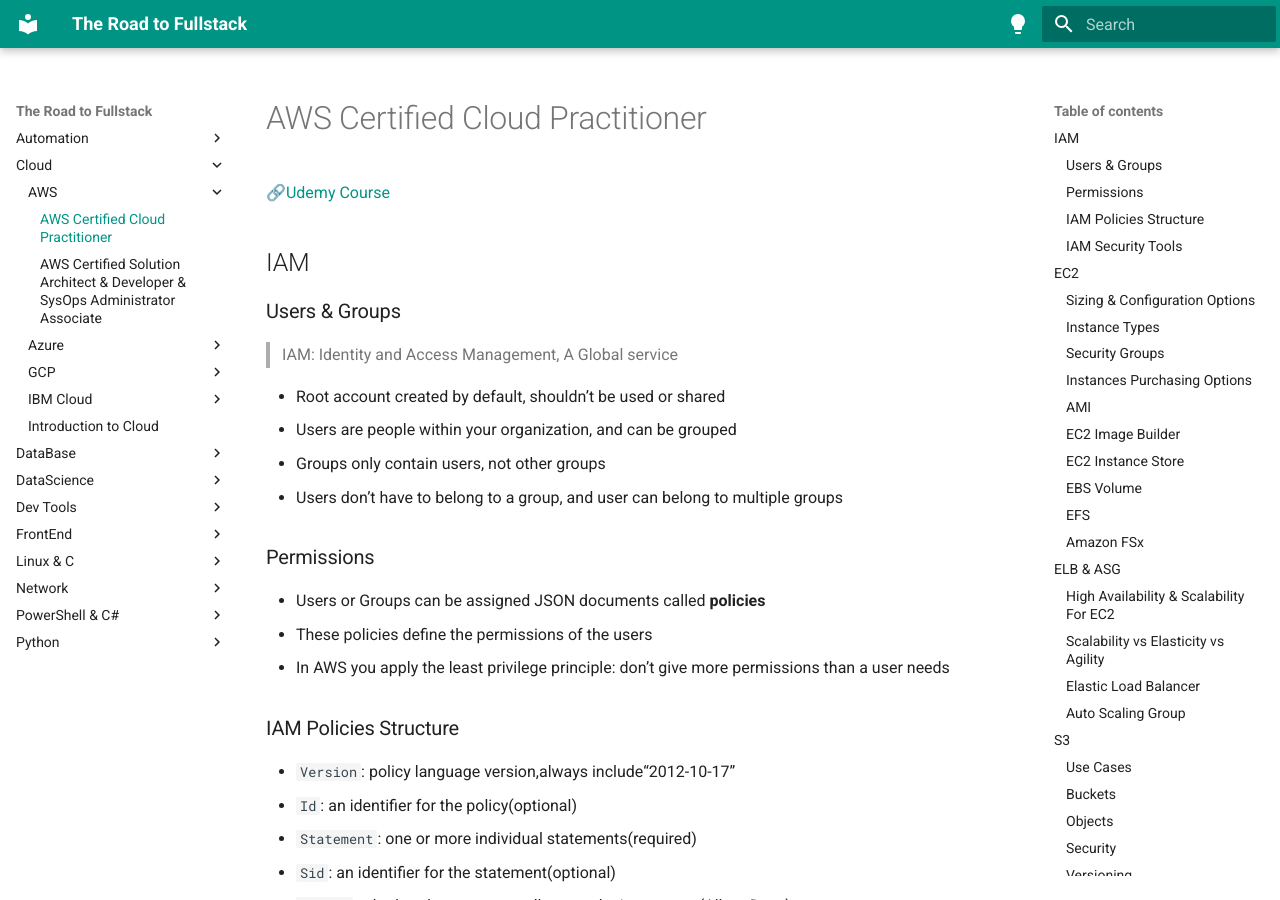
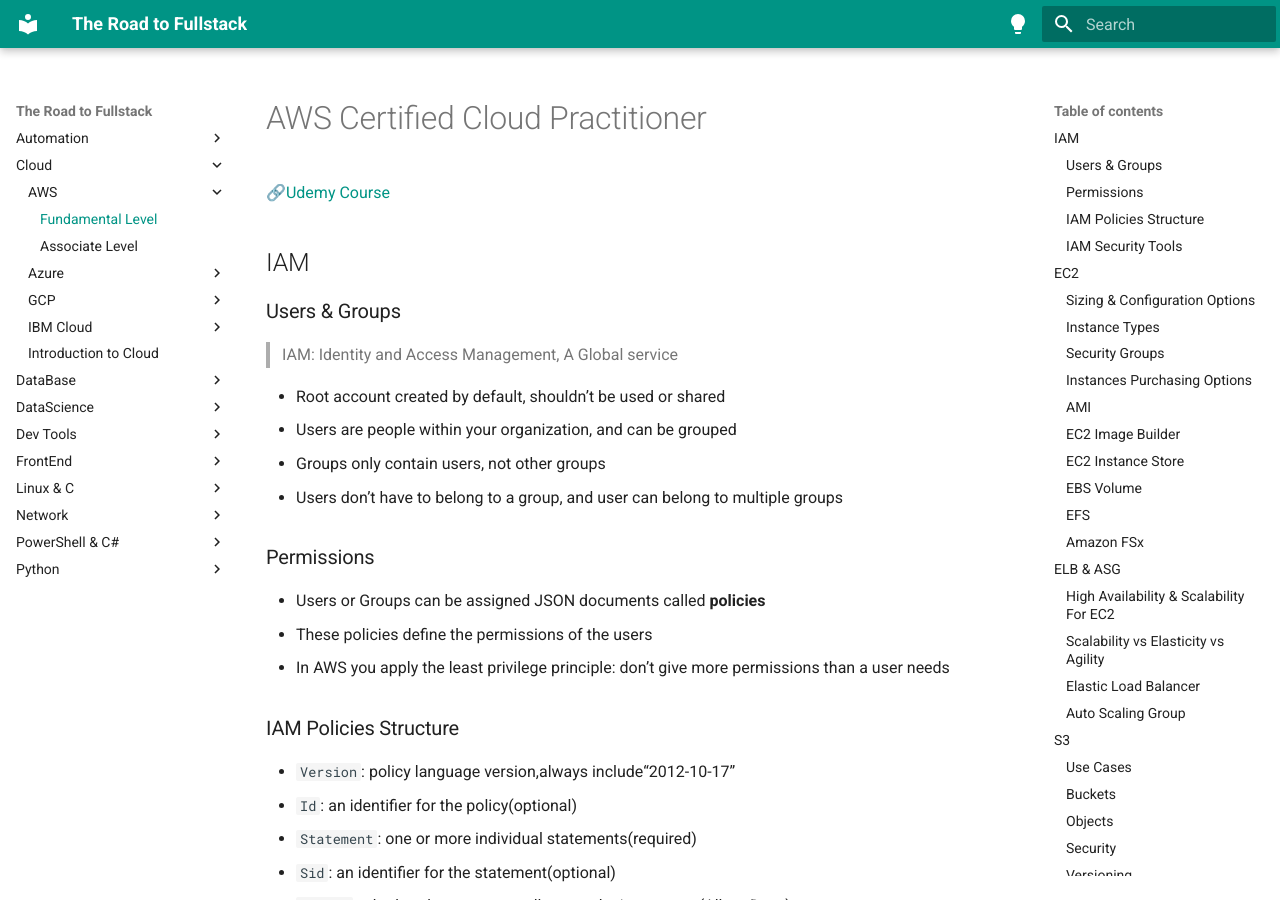
Before and after one commit to Zhongfu-Mao/The-Road-To-Fullstack, an MkDocs documentation site: the page built from docs/Cloud/AWS/Certified Cloud Practitioner.md, in a window 1280 px wide and 900 px high. Built offline with MkDocs 1.6.1 and Material for MkDocs 9.7.7, drawn with Linux system fonts in a browser that asks for light colours; comment, search, counter and statistics services are not loaded.

Commit message:
🚚 move: 重命名AWS目录中的显示名称

```diff
--- a/mkdocs.yml
+++ b/mkdocs.yml
@@ -11,8 +11,8 @@
       - Automation/Test/UnitTest.md
   - Cloud:
     - AWS:
-      - Cloud/AWS/Certified Cloud Practitioner.md
-      - Cloud/AWS/Associate Level.md
+      - Fundamental Level: Cloud/AWS/Certified Cloud Practitioner.md
+      - Associate Level: Cloud/AWS/Associate Level.md
     - Azure:
       - Cloud/Azure/DP-900.md
       - Cloud/Azure/AI-900.md
```
